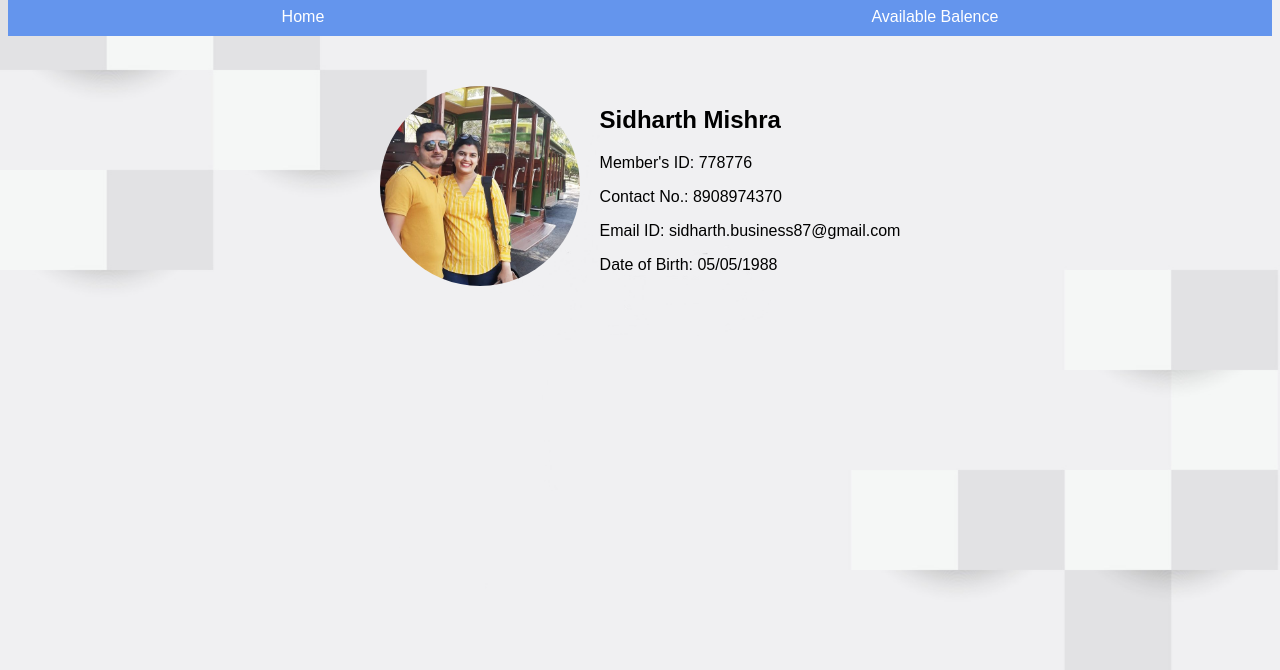
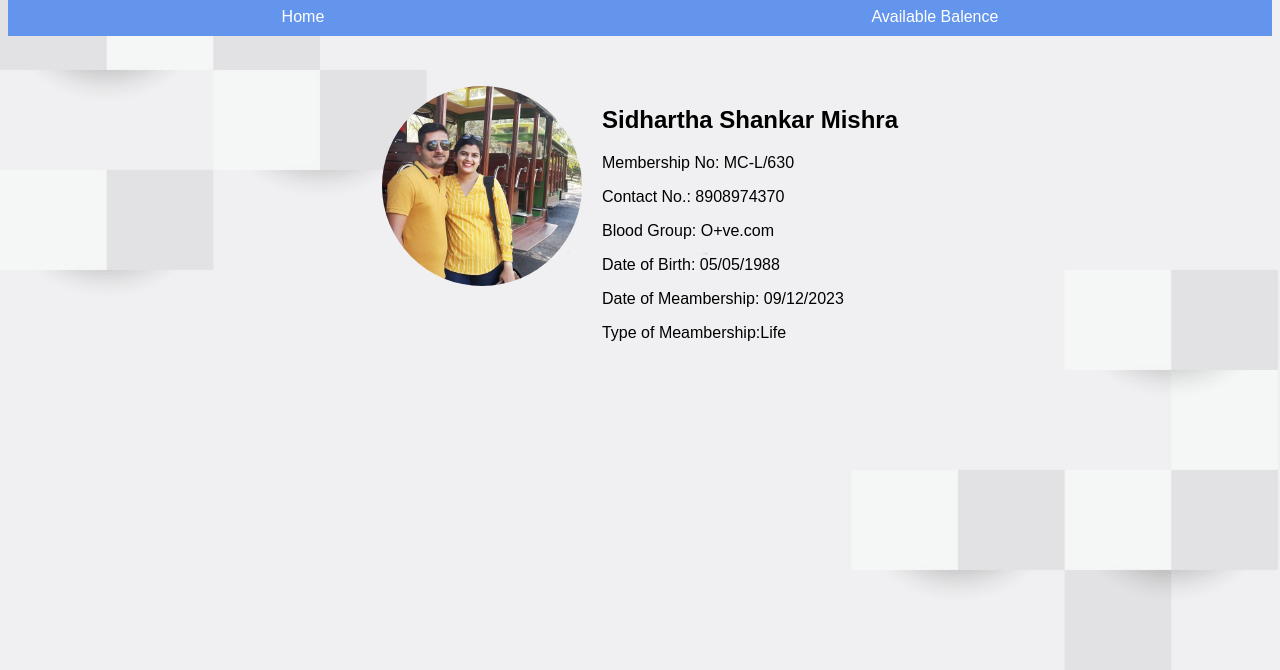
Before and after one commit to mahanadiclub/idcard, a plain HTML site: page index.html in a window 1280 px wide. Shown: the part 130-800 px from the top of the page. Drawn offline with Linux system fonts and the light colour scheme.

Commit message:
Update index.html

```diff
--- a/index.html
+++ b/index.html
@@ -79,11 +79,13 @@
     <div class="profile-section">
         <img src="profile_pic.jpeg" alt="Profile Picture">
         <div class="member-details">
-            <h2>Sidharth Mishra</h2>
-            <p>Member's ID: 778776</p>
+            <h2>Sidhartha Shankar Mishra</h2>
+            <p>Membership No: MC-L/630</p>
             <p>Contact No.: 8908974370</p>
-            <p>Email ID: sidharth.business87@gmail.com</p>
+            <p>Blood Group: O+ve.com</p>
             <p>Date of Birth: 05/05/1988</p>
+            <p>Date of Meambership: 09/12/2023</p>
+            <p>Type of Meambership:Life </p>
         </div>
     </div>
 </body>
```
